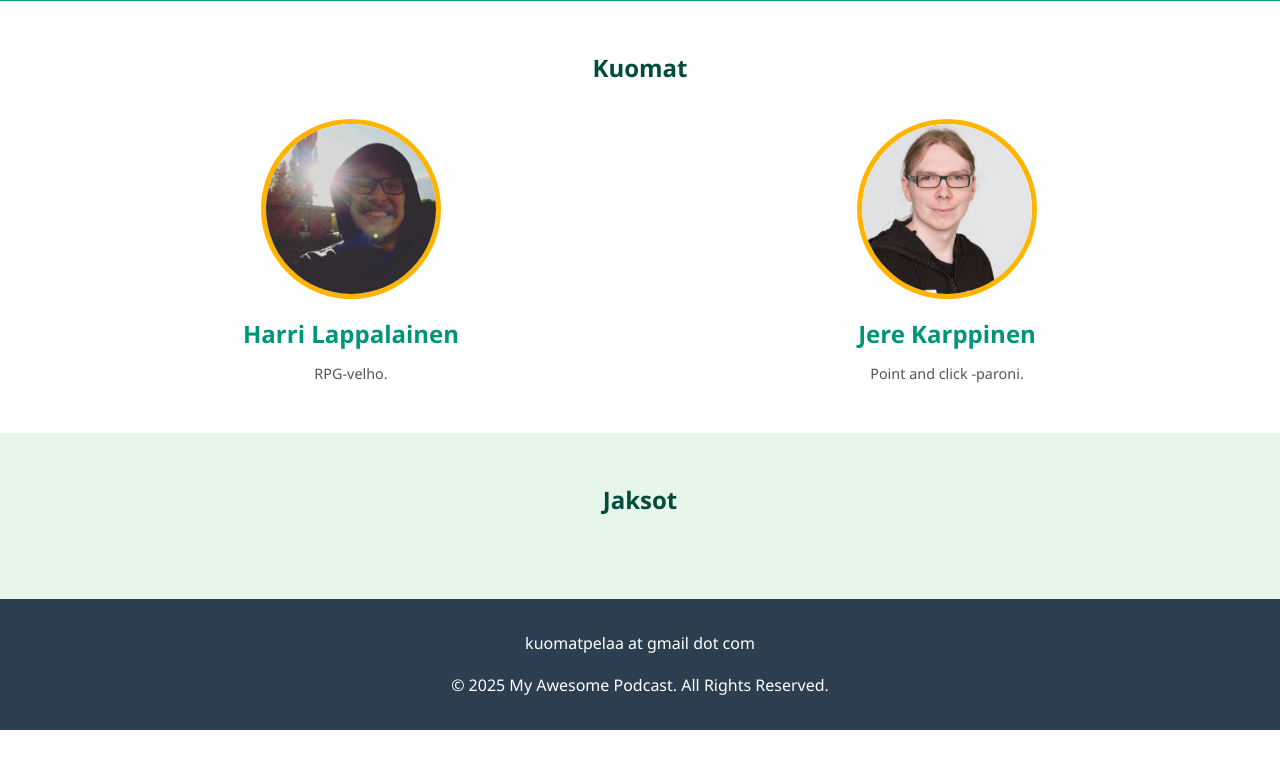
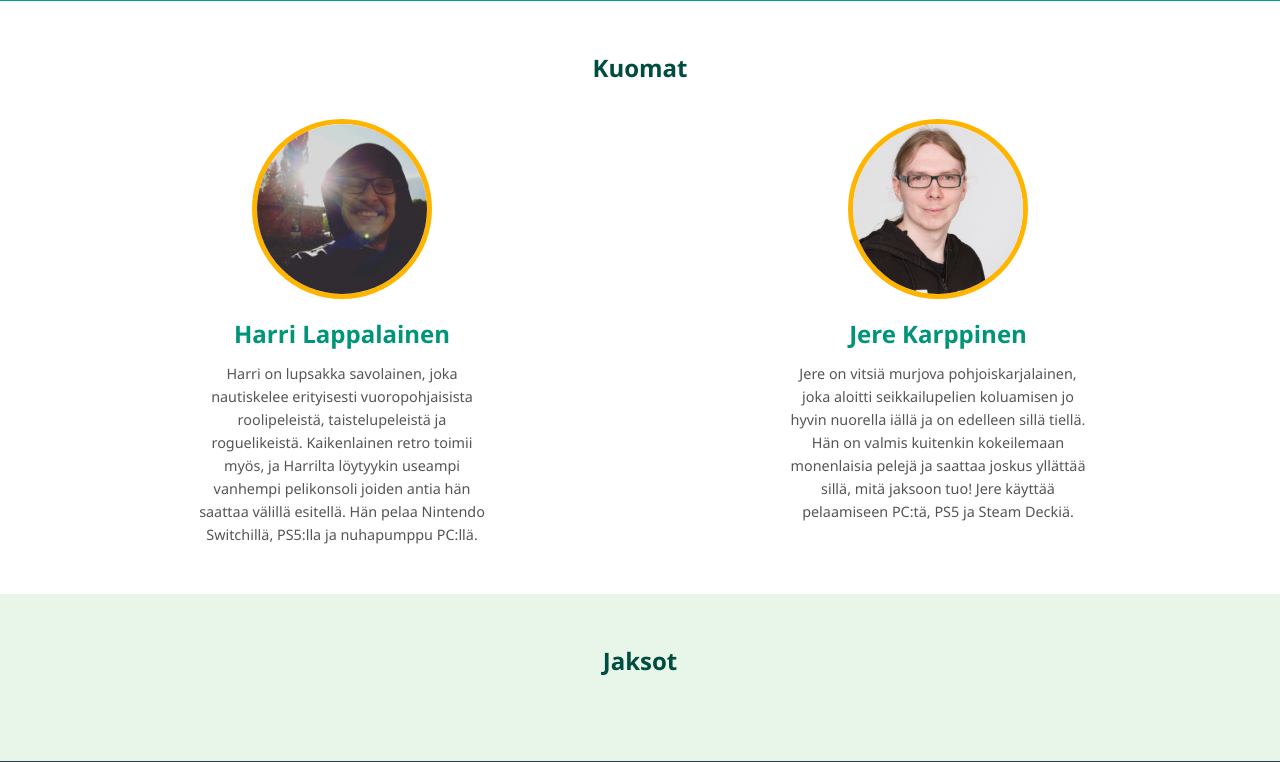
Before and after one commit to jerekarppinen/kuomat-pelaa-php, a PHP site: page / in a window 1280 px wide. Shown: the part 259-1021 px from the top of the page. Before the commit the page ends 989 px from the top, so only its background shows below. Run offline with PHP 8.4, Linux system fonts and the light colour scheme; data that the repository does not hold is empty.

Commit message:
add bios

```diff
--- a/index.php
+++ b/index.php
@@ -383,12 +383,12 @@
                     <div class="host-card">
                         <img src="harri.jpeg" alt="Host 1" class="host-image" />
                         <h3 class="host-name">Harri Lappalainen</h3>
-                        <p class="host-bio">RPG-velho.</p>
+                        <p class="host-bio">Harri on lupsakka savolainen, joka nautiskelee erityisesti vuoropohjaisista roolipeleistä, taistelupeleistä ja roguelikeistä. Kaikenlainen retro toimii myös, ja Harrilta löytyykin useampi vanhempi pelikonsoli joiden antia hän saattaa välillä esitellä. Hän pelaa Nintendo Switchillä, PS5:lla ja nuhapumppu PC:llä.</p>
                     </div>
                     <div class="host-card">
                         <img src="jere.jpeg" alt="Host 2" class="host-image" />
                         <h3 class="host-name">Jere Karppinen</h3>
-                        <p class="host-bio">Point and click -paroni.</p>
+                        <p class="host-bio">Jere on vitsiä murjova pohjoiskarjalainen, joka aloitti seikkailupelien koluamisen jo hyvin nuorella iällä ja on edelleen sillä tiellä. Hän on valmis kuitenkin kokeilemaan monenlaisia pelejä ja saattaa joskus yllättää sillä, mitä jaksoon tuo! Jere käyttää pelaamiseen PC:tä, PS5 ja Steam Deckiä.</p>
                     </div>
                 </div>
             </div>
```
